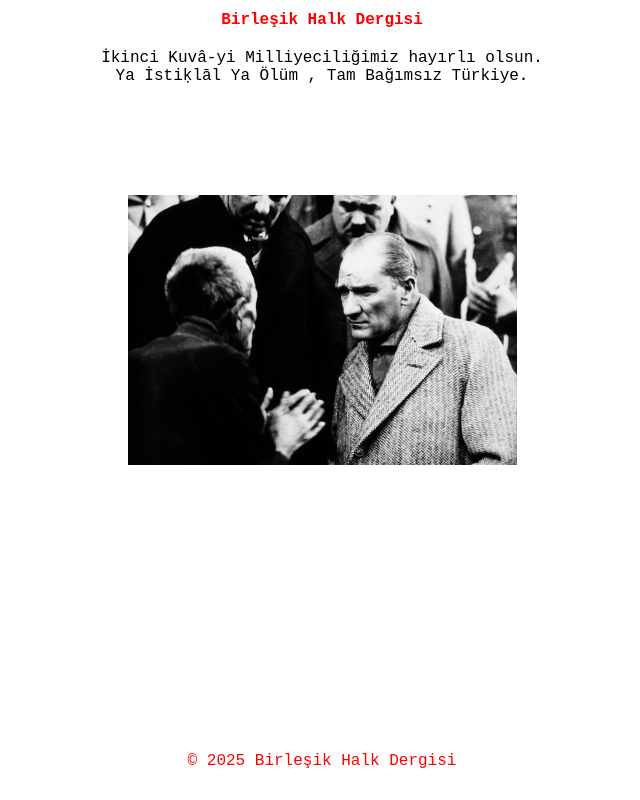
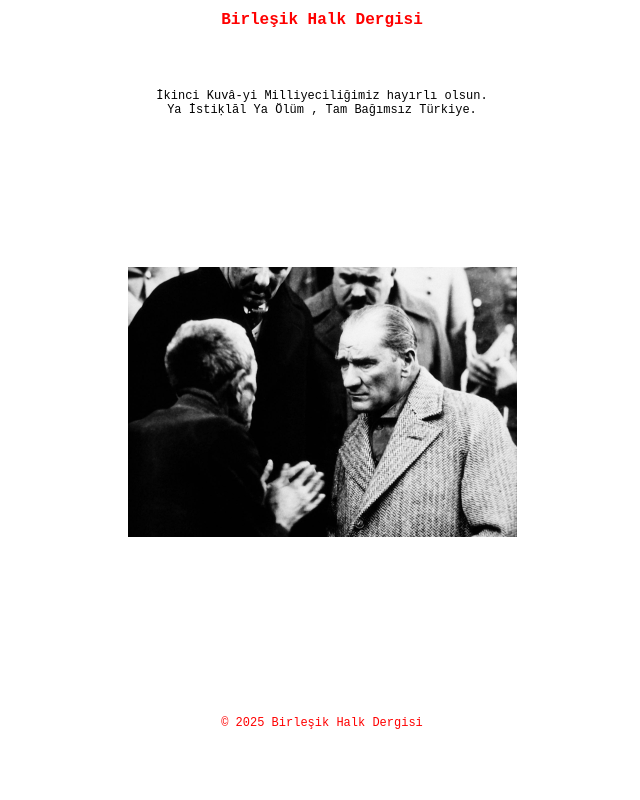
Before and after one commit to birhalkxyz/birhalk.xyz, a plain HTML site: page index.html in a window 1280 px wide. Shown: the whole page, without its empty margins (318-958 px from the left). Drawn offline with Linux system fonts and the light colour scheme.

Commit message:
12 px paragpraf

```diff
--- a/styles.css
+++ b/styles.css
@@ -19,8 +19,8 @@ h1 {
 p {
     text-align: center;
     font-family: monospace;
-    font-size: 16px;
-    margin: 10px;
+    font-size: 12px;
+    margin: 50px;
 }
 
 img {
```
